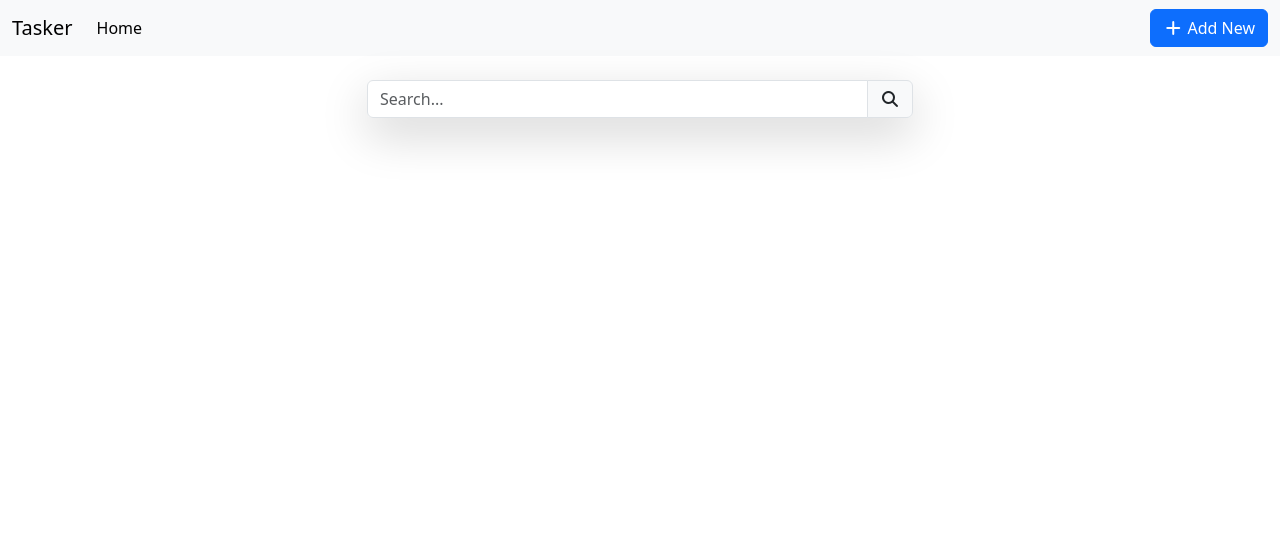
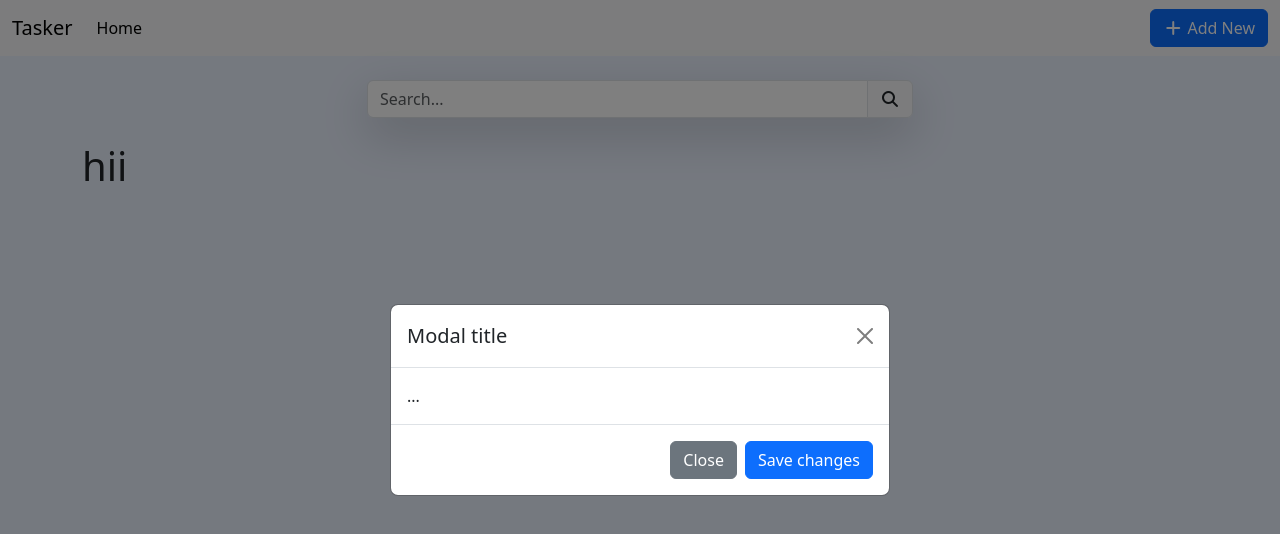
Before and after one commit to Deepesh70/Task-Manager, a plain HTML site: page index.html in a window 1280 px wide. Both pictures are taken after a click on the button "Add New". Drawn offline with nearby package versions, Linux system fonts and the light colour scheme.

Commit message:
btn for smaller screen

```diff
--- a/index.html
+++ b/index.html
@@ -9,10 +9,54 @@
     <link rel="stylesheet" href="https://cdnjs.cloudflare.com/ajax/libs/font-awesome/7.0.1/css/all.min.css" integrity="sha512-2SwdPD6INVrV/lHTZbO2nodKhrnDdJK9/kg2XD1r9uGqPo1cUbujc+IYdlYdEErWNu69gVcYgdxlmVmzTWnetw==" crossorigin="anonymous" referrerpolicy="no-referrer" />
 </head>
 <body>
+
+  <div class="add_new_btn_mobile_only">
+     <button class="btn btn-primary " type="submit"
+          data-bs-toggle="modal" data-bs-target="#Modal_1"
+
+        >
+            <i class="fas fa-plus"></i>
+            Add New</button>
+  </div>
+
+  <!-- Modal -->
+<div class="modal fade"
+  id="Modal_1" tabindex="-1"
+  aria-labelledby="ModalLabel"
+  aria-hidden="true">
+  <div class="modal-dialog modal-dialog-centered">
+    <div class="modal-content">
+      <div class="modal-header">
+        <h1 class="modal-title fs-5" id="ModalLabel">Modal title</h1>
+        <button type="button"
+        class="btn-close"
+        data-bs-dismiss="modal"
+         aria-label="Close"></button>
+      </div>
+      <div class="modal-body">
+        ...
+      </div>
+      <div class="modal-footer">
+        <button type="button"
+        class="btn btn-secondary"
+        data-bs-dismiss="modal">Close</button>
+        <button type="button"
+         class="btn btn-primary">Save changes</button>
+      </div>
+    </div>
+  </div>
+</div>
+
+
     <nav class="navbar navbar-expand-lg bg-body-tertiary">
   <div class="container-fluid">
     <a class="navbar-brand" href="#">Tasker</a>
-     <button class="navbar-toggler" type="button" data-bs-toggle="collapse" data-bs-target="#navbarSupportedContent" aria-controls="navbarSupportedContent" aria-expanded="false" aria-label="Toggle navigation">
+     <button class="navbar-toggler"
+      type="button" data-bs-toggle="collapse"
+      data-bs-target="#navbarSupportedContent"
+      aria-controls="navbarSupportedContent"
+      aria-expanded="false"
+      aria-label="Toggle navigation">
       <span class="navbar-toggler-icon"></span>
     </button>
 
@@ -23,14 +67,17 @@
             </li>
         </ul>
 
-        <button class="btn btn-primary " type="submit">
+        <button class="btn btn-primary " type="submit"
+          data-bs-toggle="modal" data-bs-target="#Modal_1"
+
+        >
             <i class="fas fa-plus"></i>
             Add New</button>
     </div>
   </div>
 </nav>
 
-  <div class="container text-white">
+  <div class="container ">
 
     <section class="mt-4 ">
       <div class="row justify-content-center">
@@ -55,6 +102,14 @@
 
     </section>
 
+    <section class="mt-4">
+      <div class="row task_content">
+        <h1>hii</h1>
+
+      </div>
+
+    </section>
+
   </div>
 
 
--- a/styles/index.css
+++ b/styles/index.css
@@ -0,0 +1,24 @@
+* {
+    padding: 0;
+    margin: 0;
+}
+
+body{
+    background-color: #ebf2ff !important;
+}
+
+.add_new_btn_mobile_only{
+    position: fixed;
+    bottom: 0;
+    right: 0;
+    padding: 15px 10px;
+    background: white;
+    z-index: 3;
+    width: 100%;
+}
+
+@media (min-width: 768px){
+    .add_new_btn_mobile_only{
+        display: none;
+    }
+}
```
